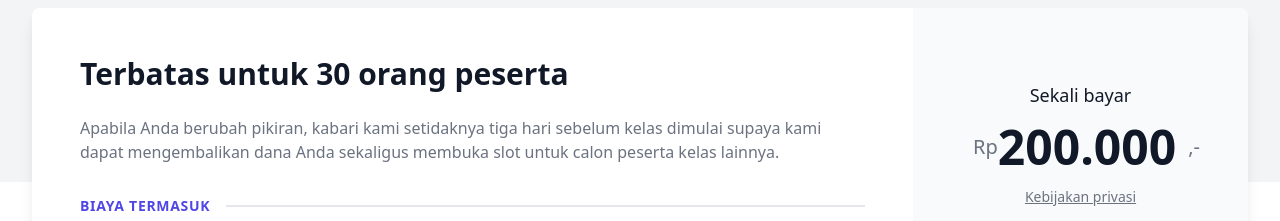
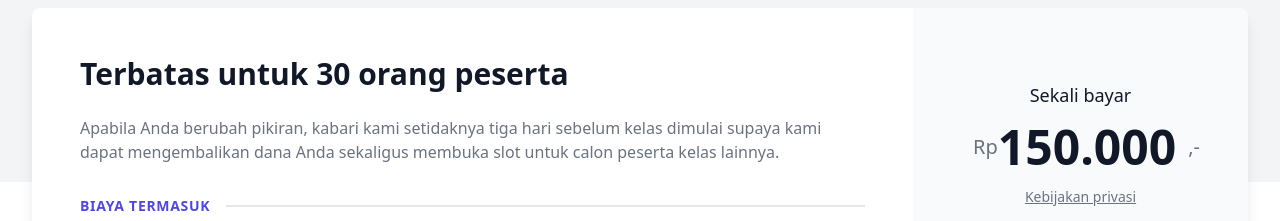
Before and after one commit to zainfathoni/rumahberbagi-app, a Next.js app: page / in a window 1280 px wide. Shown: the part 3740-3961 px from the top of the page. Built offline with nearby package versions, Linux system fonts and the light colour scheme; no server answers; a web font is replaced by a local one; what @tailwindcss/typography would draw is missing.

Commit message:
fix(price): reduce price to Rp 150.000,-

```diff
--- a/components/sections/pricing.tsx
+++ b/components/sections/pricing.tsx
@@ -101,7 +101,7 @@ export const Pricing = ({ title, children }: PricingProps): JSX.Element => {
                   <span className="ml-3 text-xl font-medium text-gray-500">
                     Rp
                   </span>
-                  <span>200.000</span>
+                  <span>150.000</span>
                   <span className="ml-3 text-xl font-medium text-gray-500">
                     ,-
                   </span>
```
